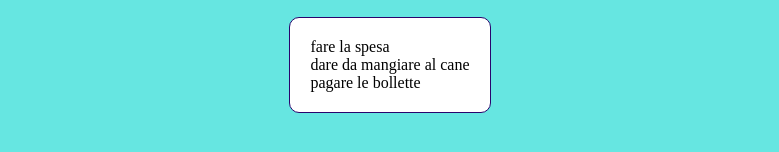
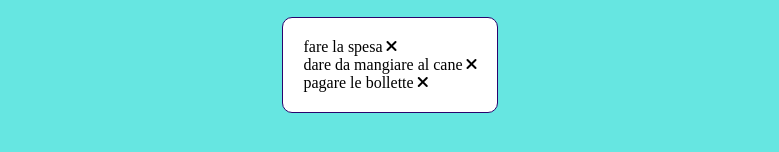
Before and after one commit to SimoVisc/vue-todolist, a plain HTML site: page index.html in a window 1280 px wide. Shown: the part 356-508 px from the top of the page, without its empty margins (210-989 px from the left). Drawn offline with nearby package versions, Linux system fonts and the light colour scheme.

Commit message:
aggiunge font awesome ma ci sono degli errori

```diff
--- a/css/style.css
+++ b/css/style.css
@@ -28,7 +28,7 @@ body{
     border: #29046d solid 1.5px;
     color:  #29046d ;
 }
-.tasks-container ul{
+.tasks-list{
     background-color: #fff;
     padding: 20px;
     border-radius: 10px ;
--- a/index.html
+++ b/index.html
@@ -5,6 +5,7 @@
     <meta http-equiv="X-UA-Compatible" content="IE=edge">
     <meta name="viewport" content="width=device-width, initial-scale=1.0">
     <link rel="stylesheet" href="css/style.css">
+    <link rel="stylesheet" href="https://cdnjs.cloudflare.com/ajax/libs/font-awesome/6.2.0/css/all.min.css" integrity="sha512-xh6O/CkQoPOWDdYTDqeRdPCVd1SpvCA9XXcUnZS2FmJNp1coAFzvtCN9BmamE+4aHK8yyUHUSCcJHgXloTyT2A==" crossorigin="anonymous" referrerpolicy="no-referrer" />
     <script src="https://unpkg.com/vue@3/dist/vue.global.js"></script>
     <title> Vue To Do List</title>
 </head>
@@ -18,9 +19,10 @@
             <button>Aggiungi</button>
         </form>
         <div class="tasks-container justify-center">
-            <ul>
-                <li v-for="item in todoList" :class="{ taskDone: todoList.done === true}">
-                    {{ item.text, item.done }}
+            <ul class="tasks-list">
+                <li v-for="item in todoList" :class="{ taskDone : todoList.done === true}" >
+                    {{ item.text, item.done}}
+                    <i class="fa-sharp fa-solid fa-xmark"></i>
                 </li>
             </ul>
         </div>
```
